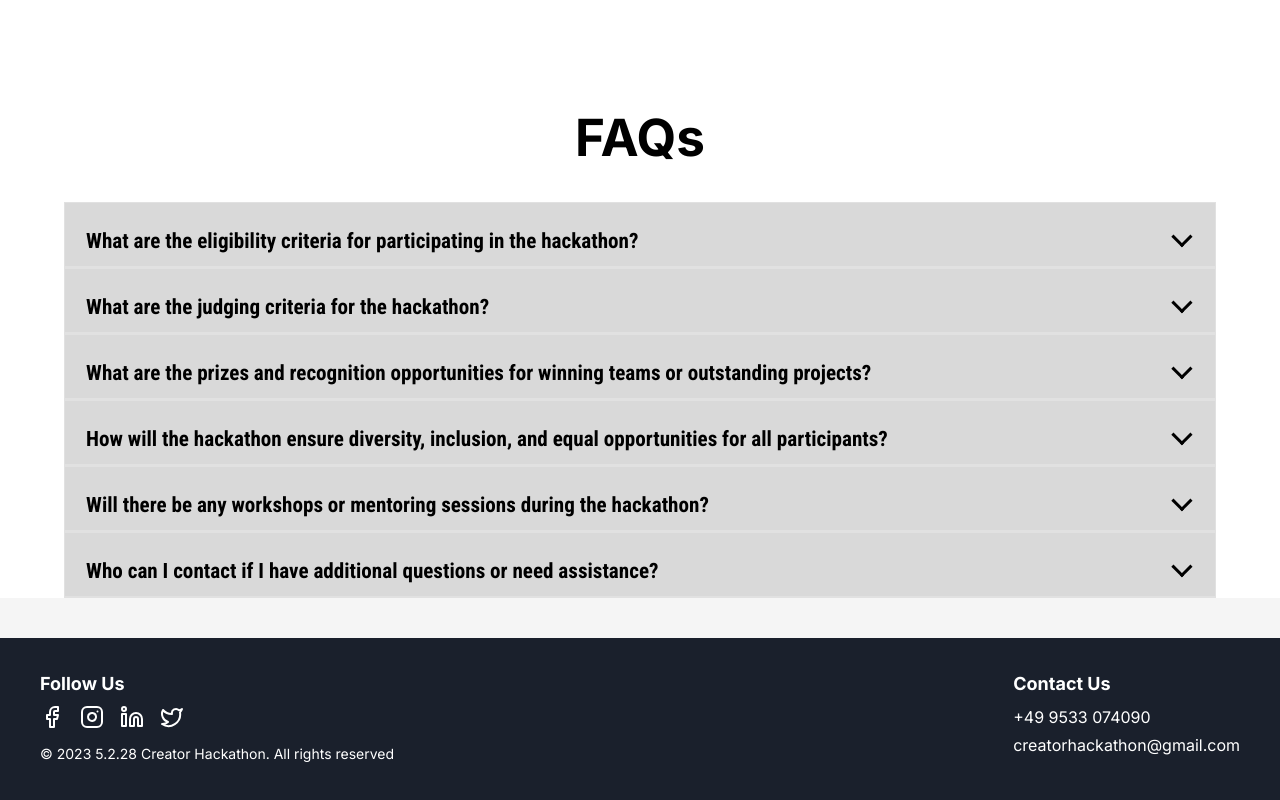
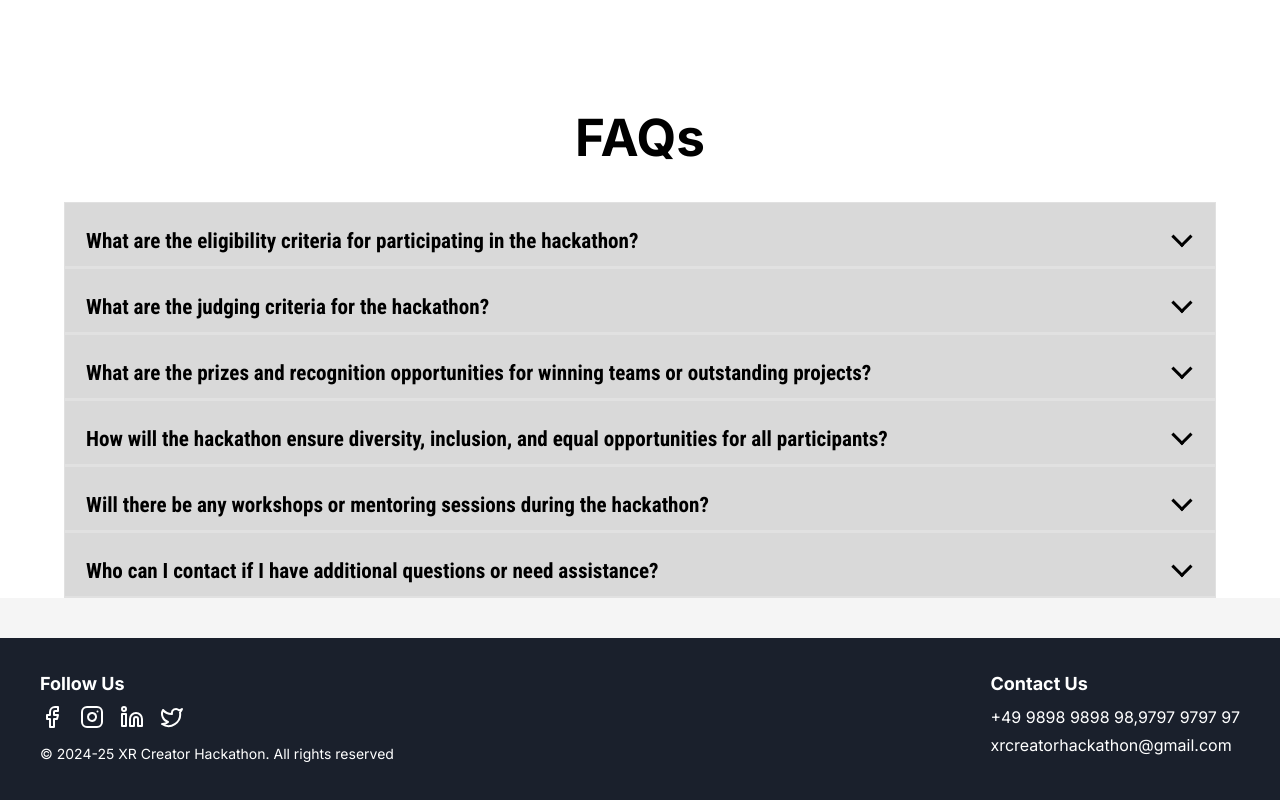
Before and after one commit to Vansh17555555/test, a React (Vite) app in the folder new-xr/: page / in a window 1280 px wide. Shown: the part 5445-6245 px from the top of the page. Built offline with nearby package versions, Linux system fonts and the light colour scheme.

Commit message:
pushing changes

```diff
--- a/new-xr/src/components/Footer.jsx
+++ b/new-xr/src/components/Footer.jsx
@@ -22,8 +22,8 @@ const Footer = () => {
       <div style={currentStyles.container}>
         <div style={currentStyles.column}>
           <p style={currentStyles.contactHeader}>Contact Us</p>
-          <p style={currentStyles.contactInfo}>+49 9533 074090</p>
-          <p style={currentStyles.contactInfo}>creatorhackathon@gmail.com</p>
+          <p style={currentStyles.contactInfo}>+49 9898 9898 98,9797 9797 97</p>
+          <p style={currentStyles.contactInfo}>xrcreatorhackathon@gmail.com</p>
         </div>
         <div style={currentStyles.column}>
           <p style={currentStyles.followUs}>Follow Us</p>
@@ -43,7 +43,7 @@ const Footer = () => {
 
           </div>
           <div style={currentStyles.footerBottom}>
-        <p style={currentStyles.footerText}>© 2023 5.2.28 Creator Hackathon. All rights reserved</p>
+        <p style={currentStyles.footerText}>© 2024-25 XR Creator Hackathon. All rights reserved</p>
       </div>
         </div>
       </div>
```
